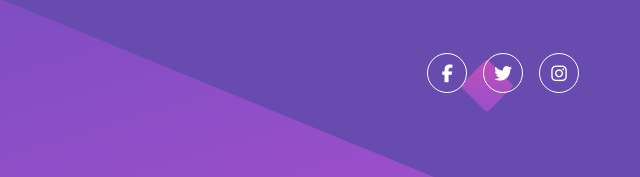
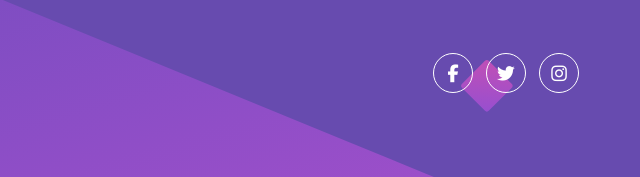
Before and after one commit to leoss-coder/huddle-landing-page, a plain HTML site: page index.html in a window 1280 px wide. Shown: the part 623-800 px from the top of the page, 621-1261 px from the left. Drawn offline with nearby package versions, Linux system fonts and the light colour scheme.

Commit message:
correção

```diff
--- a/index.html
+++ b/index.html
@@ -36,16 +36,24 @@
         </div>
     </section>
     <footer class="footer">
-        <nav class="social">
+        <nav>
+            <ul class="social">
+                <li>
                     <a href="#facebook">
                         <i class="fa-brands fa-facebook-f"></i>
                     </a>
+                </li>
+                <li>
                     <a href="#twiter">
                         <i class="fa-brands fa-twitter"></i>
                     </a>
+                </li>
+                <li>
                     <a href="#instagram">
                         <i class="fa-brands fa-instagram"></i>
                     </a>
+                </li>
+            </ul>
         </nav>
     </footer>
 
--- a/src/css/style.css
+++ b/src/css/style.css
@@ -81,13 +81,15 @@ body{
 .footer {
     grid-area: footer;
     display: flex;
-    flex-direction: row;
     justify-content: flex-end;
     margin-right: 80px;
     margin-bottom: 20px;
 }
 
-
+.social{
+    display: flex;
+    gap: 13px;
+}
 
 .footer .social i{
     color: #ffffff;
@@ -96,7 +98,6 @@ body{
     height: 40px;
     border: 1px solid #ffffff;
     border-radius: 50%;
-    margin-left: 13px;
     text-align: center;
     line-height: 40px;
 }
```
Lines whose indentation alone changed are shown as unchanged.
